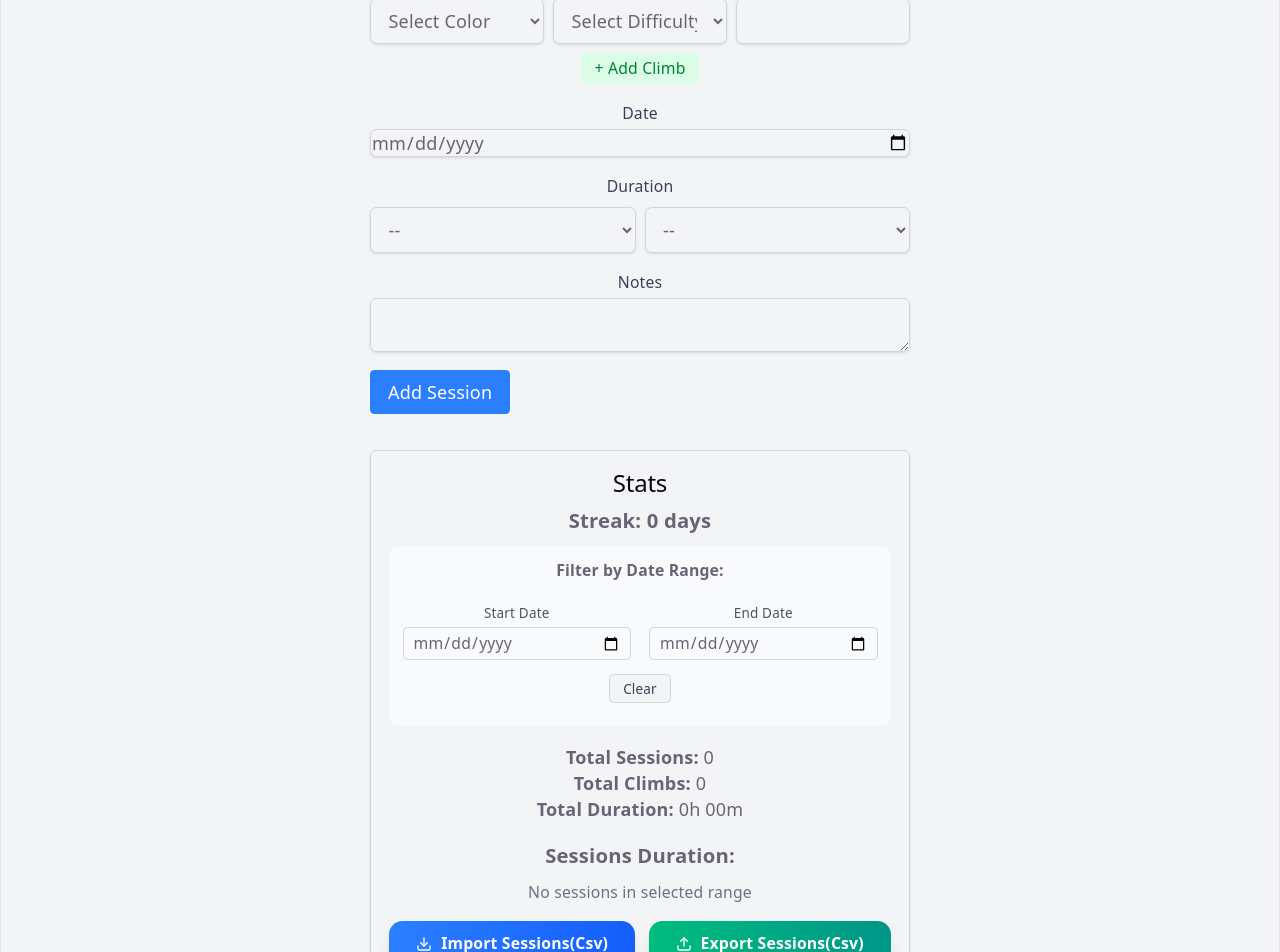
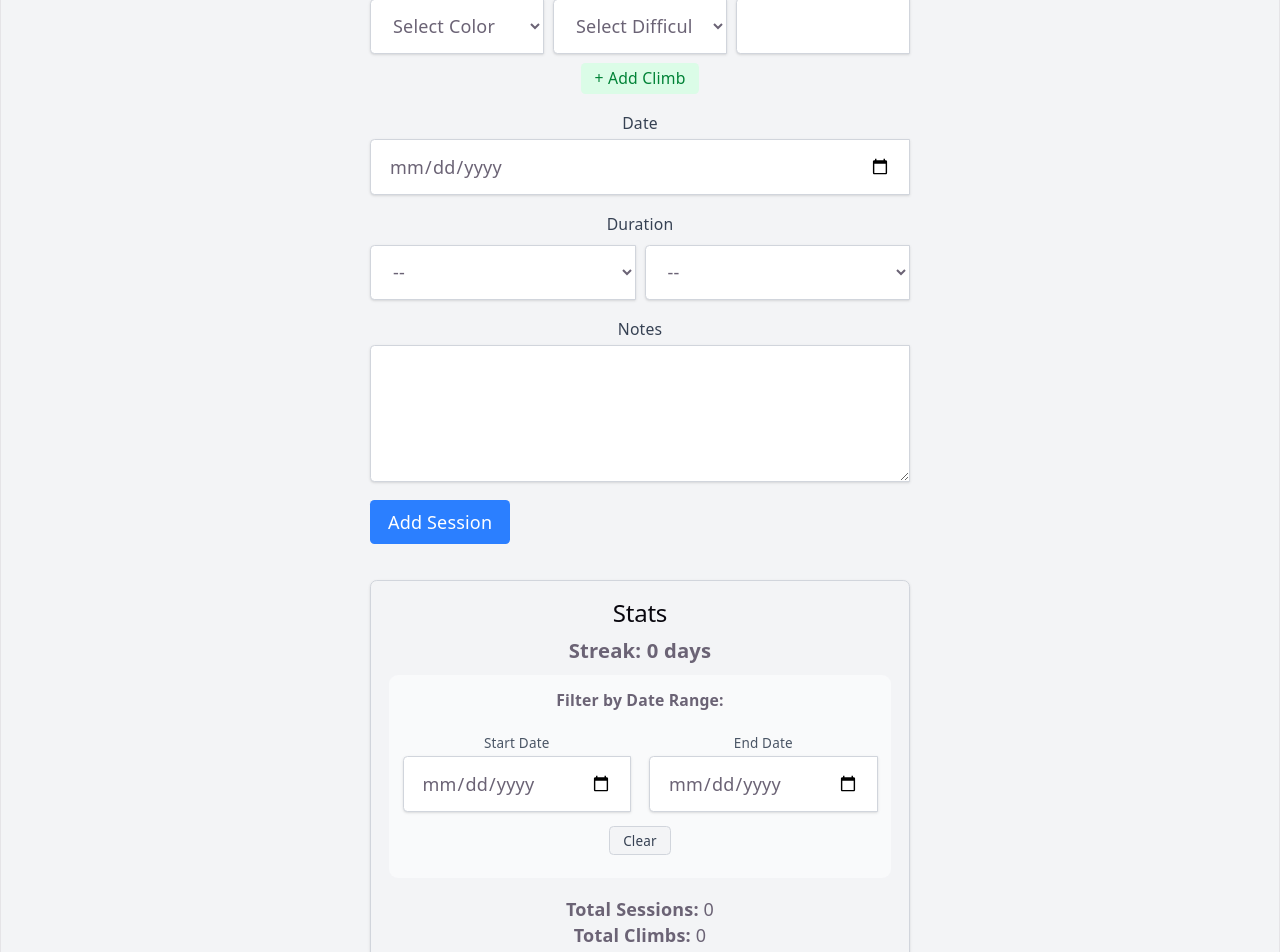
Before and after one commit to mateuszniechwiej/Climbing-Tracker, a React (Vite) app: page / in a window 1280 px wide. Shown: the part 160-1112 px from the top of the page. Built offline with nearby package versions, Linux system fonts and the light colour scheme.

Commit message:
Style - Update button and input styles to have rounded-l corners instead of rounded-2xl and make date input fields open calendar picker on click.

```diff
--- a/src/components/AddSession.jsx
+++ b/src/components/AddSession.jsx
@@ -108,7 +108,7 @@ export default function AddSession({ onAdd, onUpdate, editSession, onCancelEdit
               <select
                 value={climb.color}
                 onChange={(e) => updateClimb(index, 'color', e.target.value)}
-                className="w-full border border-gray-300 rounded-md shadow-sm focus:ring-blue-500 focus:border-blue-500 px-3 py-2"
+                className="w-full rounded-l border border-gray-300 bg-white px-4 py-3 text-base shadow-sm transition focus:border-blue-500 focus:outline-none focus:ring-2 focus:ring-blue-100"
                 required
               >
                 <option value="">Select Color</option>
@@ -122,7 +122,7 @@ export default function AddSession({ onAdd, onUpdate, editSession, onCancelEdit
               <select
                 value={climb.gradeDifficulty}
                 onChange={(e) => updateClimb(index, 'gradeDifficulty', e.target.value)}
-                className="w-full border border-gray-300 rounded-md shadow-sm focus:ring-blue-500 focus:border-blue-500 px-3 py-2"
+                className="w-full rounded-l border border-gray-300 bg-white px-4 py-3 text-base shadow-sm transition focus:border-blue-500 focus:outline-none focus:ring-2 focus:ring-blue-100"
                 required
               >
                 <option value="">Select Difficulty</option>
@@ -137,7 +137,7 @@ export default function AddSession({ onAdd, onUpdate, editSession, onCancelEdit
                 type="number"
                 value={climb.count}
                 onChange={(e) => updateClimb(index, 'count', e.target.value)}
-                className="w-full border border-gray-300 rounded-md shadow-sm focus:ring-blue-500 focus:border-blue-500 px-3 py-2"
+                className="w-full rounded-l border border-gray-300 bg-white px-4 py-3 text-base shadow-sm transition focus:border-blue-500 focus:outline-none focus:ring-2 focus:ring-blue-100"
                 required
               />
             </div>
@@ -170,7 +170,8 @@ export default function AddSession({ onAdd, onUpdate, editSession, onCancelEdit
           id="date"
           value={formData.date}
           onChange={(e) => setFormData({ ...formData, date: e.target.value })}
-          className="mt-1 block w-full border border-gray-300 rounded-md shadow-sm focus:ring-blue-500 focus:border-blue-500"
+          onClick={(e) => e.currentTarget.showPicker?.()}
+          className="mt-1 block w-full rounded-l border border-gray-300 bg-white px-4 py-3 text-base shadow-sm transition focus:border-blue-500 focus:outline-none focus:ring-2 focus:ring-blue-100"
           required
         />
       </div>
@@ -183,7 +184,7 @@ export default function AddSession({ onAdd, onUpdate, editSession, onCancelEdit
           <select
             value={formData.durationHrs}
             onChange={(e) => setFormData({ ...formData, durationHrs: e.target.value })}
-            className="flex-1 border border-gray-300 rounded-md shadow-sm focus:ring-blue-500 focus:border-blue-500 px-3 py-2"
+            className="flex-1 rounded-l border border-gray-300 bg-white px-4 py-3 text-base shadow-sm transition focus:border-blue-500 focus:outline-none focus:ring-2 focus:ring-blue-100"
             required
           >
             <option value="">--</option>
@@ -192,7 +193,7 @@ export default function AddSession({ onAdd, onUpdate, editSession, onCancelEdit
           <select
             value={formData.durationMins}
             onChange={(e) => setFormData({ ...formData, durationMins: e.target.value })}
-            className="flex-1 border border-gray-300 rounded-md shadow-sm focus:ring-blue-500 focus:border-blue-500 px-3 py-2"
+            className="flex-1 rounded-l border border-gray-300 bg-white px-4 py-3 text-base shadow-sm transition focus:border-blue-500 focus:outline-none focus:ring-2 focus:ring-blue-100"
             required
           >
             <option value="">--</option>
@@ -209,7 +210,8 @@ export default function AddSession({ onAdd, onUpdate, editSession, onCancelEdit
           id="notes"
           value={formData.notes}
           onChange={(e) => setFormData({ ...formData, notes: e.target.value })}
-          className="mt-1 block w-full border border-gray-300 rounded-md shadow-sm focus:ring-blue-500 focus:border-blue-500"
+          className="mt-1 block w-full rounded-l border border-gray-300 bg-white px-4 py-3 text-base shadow-sm transition focus:border-blue-500 focus:outline-none focus:ring-2 focus:ring-blue-100"
+          rows={4}
         />
       </div>
 
--- a/src/components/SessionList.jsx
+++ b/src/components/SessionList.jsx
@@ -24,7 +24,7 @@ export default function SessionList({ sessions, allSessions, onDelete, onEdit, s
      <select
         value={selectedColor ?? ""}
         onChange={(e) => onColorFilter(e.target.value || null)}
-        className="mb-4 p-2 border border-gray-300 rounded-md"
+        className="mb-4 w-full rounded-l border border-gray-300 bg-white px-4 py-3 text-sm shadow-sm transition focus:border-blue-500 focus:outline-none focus:ring-2 focus:ring-blue-100"
     >
         <option value="">All Sessions</option>
         {uniqueColors.map(color => (
--- a/src/components/Stats.jsx
+++ b/src/components/Stats.jsx
@@ -91,7 +91,8 @@ export default function Stats({ sessions, saveSession }) {
                 id="startDate"
                 value={startDate}
                 onChange={(e) => setStartDate(e.target.value)}
-                className="w-full px-2 py-1 text-sm border border-gray-300 rounded focus:ring-blue-500 focus:border-blue-500"
+                onClick={(e) => e.currentTarget.showPicker?.()}
+                className="w-full rounded-l border border-gray-300 bg-white px-4 py-3 text-base shadow-sm transition focus:border-blue-500 focus:outline-none focus:ring-2 focus:ring-blue-100"
               />
             </div>
             <div className="flex-1">
@@ -101,7 +102,8 @@ export default function Stats({ sessions, saveSession }) {
                 id="endDate"
                 value={endDate}
                 onChange={(e) => setEndDate(e.target.value)}
-                className="w-full px-2 py-1 text-sm border border-gray-300 rounded focus:ring-blue-500 focus:border-blue-500"
+                onClick={(e) => e.currentTarget.showPicker?.()}
+                className="w-full rounded-l border border-gray-300 bg-white px-4 py-3 text-base shadow-sm transition focus:border-blue-500 focus:outline-none focus:ring-2 focus:ring-blue-100"
               />
             </div>
           </div>
@@ -170,14 +172,14 @@ export default function Stats({ sessions, saveSession }) {
         )}
       </div>
       <div className="mt-4 flex gap-3 justify-center">
-        <label className="cursor-pointer px-6 py-2.5 bg-gradient-to-r from-blue-500 to-blue-600 text-white font-semibold rounded-xl shadow-lg hover:shadow-xl transition-all text-sm flex items-center gap-2">
+        <label className="cursor-pointer px-6 py-2.5 bg-gradient-to-r from-blue-500 to-blue-600 text-white font-semibold rounded-l shadow-lg hover:shadow-xl transition-all text-sm flex items-center gap-2">
           <Download size={16} />
           Import Sessions(Csv)
           <input type="file" accept=".csv" className="hidden" onChange={(e) => importCsv(e.target.files[0])} />
         </label>
         <button
           onClick={exportCsv}
-          className="px-6 py-2.5 bg-gradient-to-r from-emerald-500 to-teal-600 text-white font-semibold rounded-xl shadow-lg hover:shadow-xl transition-all text-sm flex items-center gap-2"
+          className="px-6 py-2.5 bg-gradient-to-r from-emerald-500 to-teal-600 text-white font-semibold rounded-l shadow-lg hover:shadow-xl transition-all text-sm flex items-center gap-2"
         >
           <Upload size={16} />
           Export Sessions(Csv)
```
